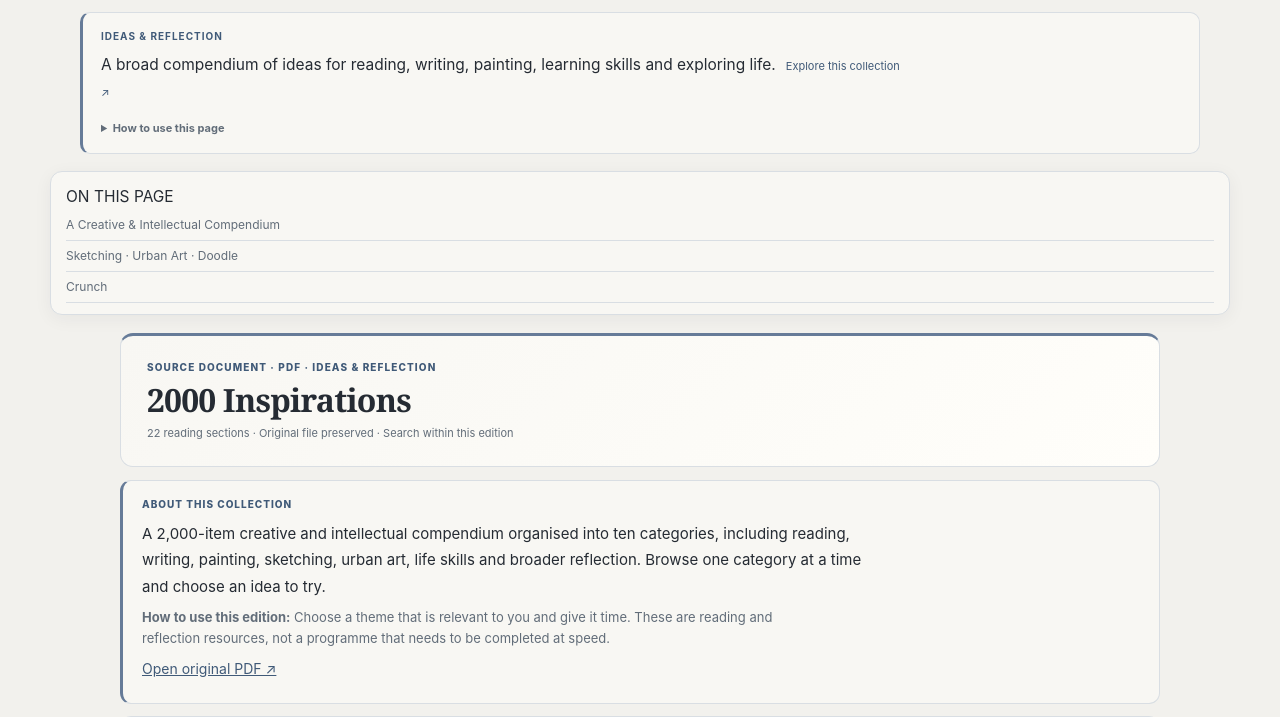
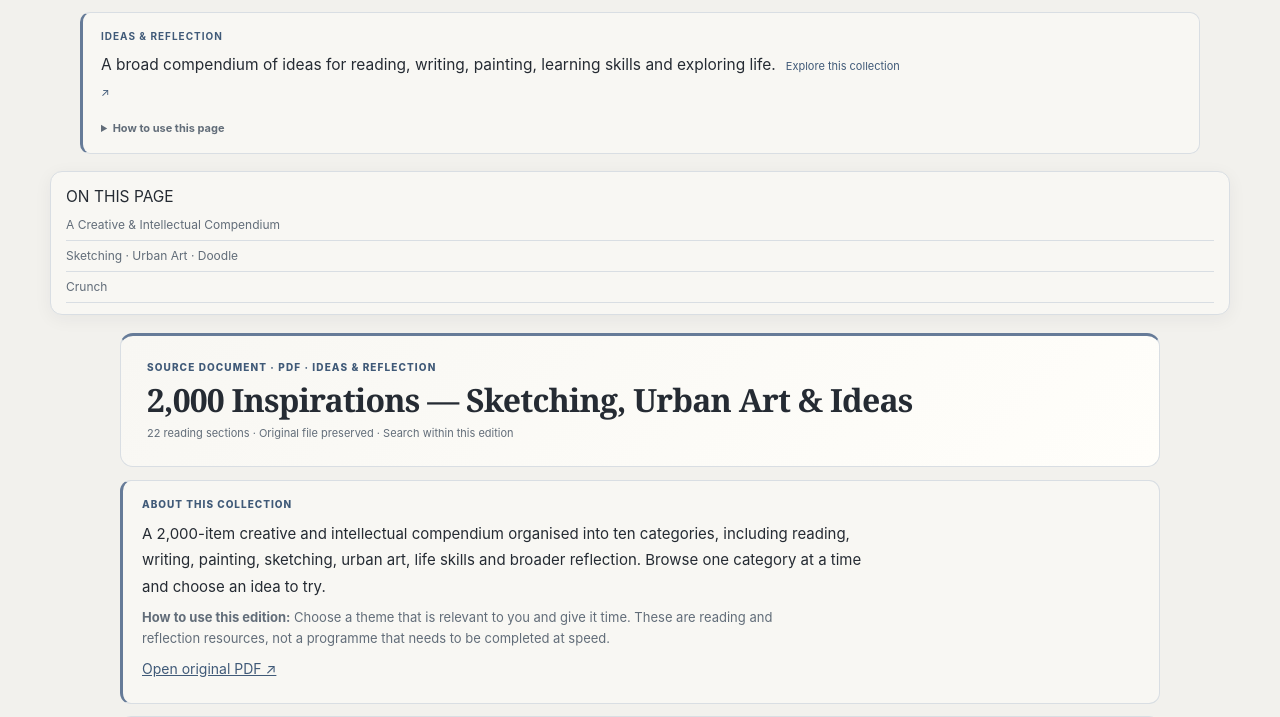
Before and after one commit to piyushimself/files-archived, a plain HTML site: page html/2000_Inspirations (1).html in a window 1280 px wide. Shown: the part 65-782 px from the top of the page. Drawn offline with Linux system fonts and the light colour scheme.

Commit message:
Editorial review: improve title for 2,000 Inspirations — Sketching, Urban Art & Ideas

```diff
--- a/html/2000_Inspirations (1).html
+++ b/html/2000_Inspirations (1).html
@@ -1,7 +1,7 @@
 <!doctype html>
 <html lang="en"><head><meta charset="utf-8"><meta name="viewport" content="width=device-width,initial-scale=1">
 <meta name="description" content="Reading edition of 2000 Inspirations. Original source preserved.">
-<title>2000 Inspirations — The Reading Room</title>
+<title>2,000 Inspirations — Sketching, Urban Art & Ideas — The Reading Room</title>
 
 <style>
 .rr-reader-intro{margin:12px 0 14px;padding:13px 15px;border:1px solid var(--rr-line);border-left:3px solid var(--rr-accent);border-radius:9px;background:var(--rr-panel)}
@@ -26,7 +26,7 @@ body.rr-reader .toc details a:first-of-type{margin-top:8px}
 </style><link rel="stylesheet" href="../assets/reading-room.css?v=17"><script src="../assets/reading-room-context.js?v=17" defer></script><script src="../assets/reading-room.js?v=17" defer></script></head><body class="rr-page rr-reader rr--literary">
 <nav class="toc"><div class="toc-title">ON THIS PAGE</div><a href="#a-creative-intellectual-compendium">A Creative &amp; Intellectual Compendium</a><a href="#sketching-urban-art-doodle">Sketching · Urban Art · Doodle</a><a href="#crunch">Crunch</a></nav>
 <main class="layout"><article>
-<section class="hero"><div class="kicker">SOURCE DOCUMENT · PDF · Ideas &amp; Reflection</div><h1>2000 Inspirations</h1><div class="meta">22 reading sections · Original file preserved · Search within this edition</div></section>
+<section class="hero"><div class="kicker">SOURCE DOCUMENT · PDF · Ideas &amp; Reflection</div><h1>2,000 Inspirations — Sketching, Urban Art & Ideas</h1><div class="meta">22 reading sections · Original file preserved · Search within this edition</div></section>
 <section class="rr-reader-intro"><div class="kicker">About this collection</div><p class="rr-reader-summary">A 2,000-item creative and intellectual compendium organised into ten categories, including reading, writing, painting, sketching, urban art, life skills and broader reflection. Browse one category at a time and choose an idea to try.</p><p class="rr-reader-guidance"><strong>How to use this edition:</strong> Choose a theme that is relevant to you and give it time. These are reading and reflection resources, not a programme that needs to be completed at speed.</p><p><a href=""../2000_Inspirations (1).pdf" target="_blank" rel="noopener">Open original PDF ↗</a></p></section>
 <div class="rr-reader-tools"><label for="search">FIND IN THIS DOCUMENT</label><input id="search" type="search" placeholder="Search titles, directors, years, themes or ratings…" aria-label="Search this collection"></div>
 <div id="content"><section class="page" id="page-1"><div class="page-label">SOURCE PAGE 1</div><p>2 000 Inspirations</p>
```
